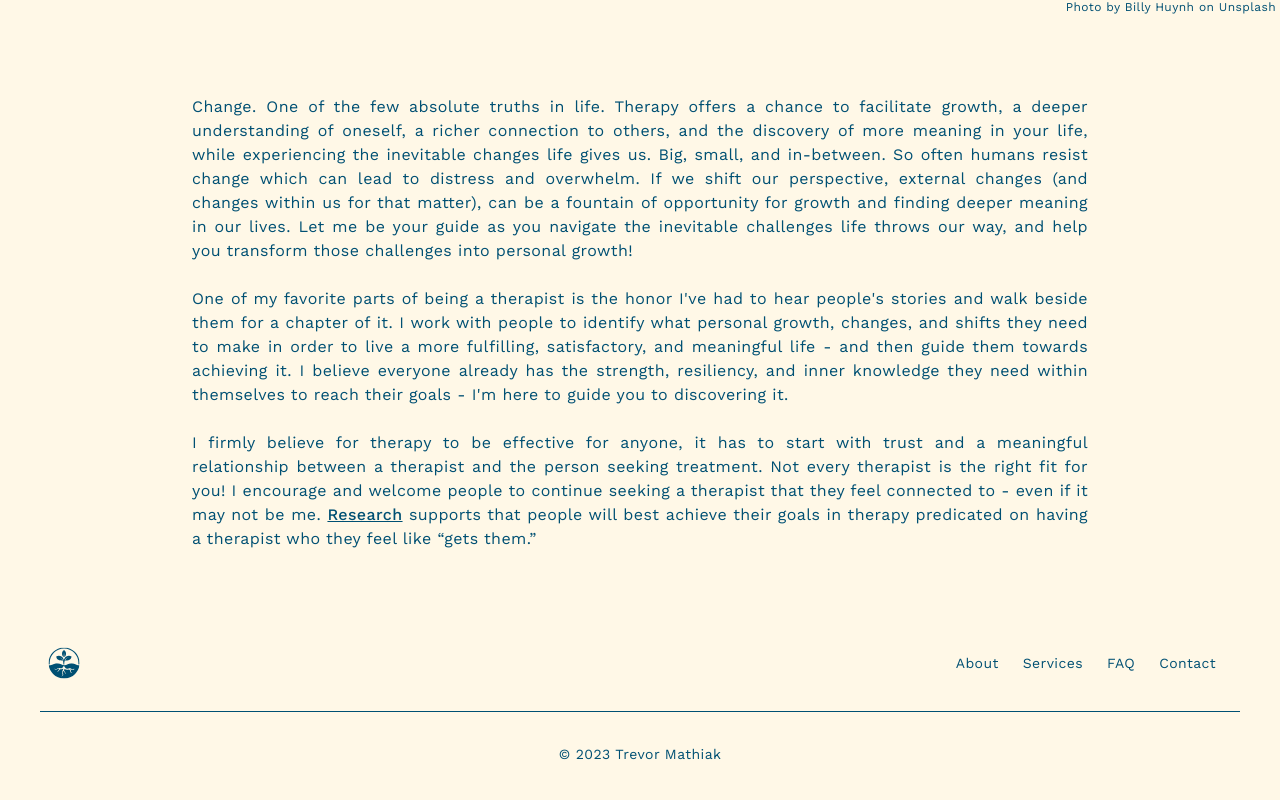
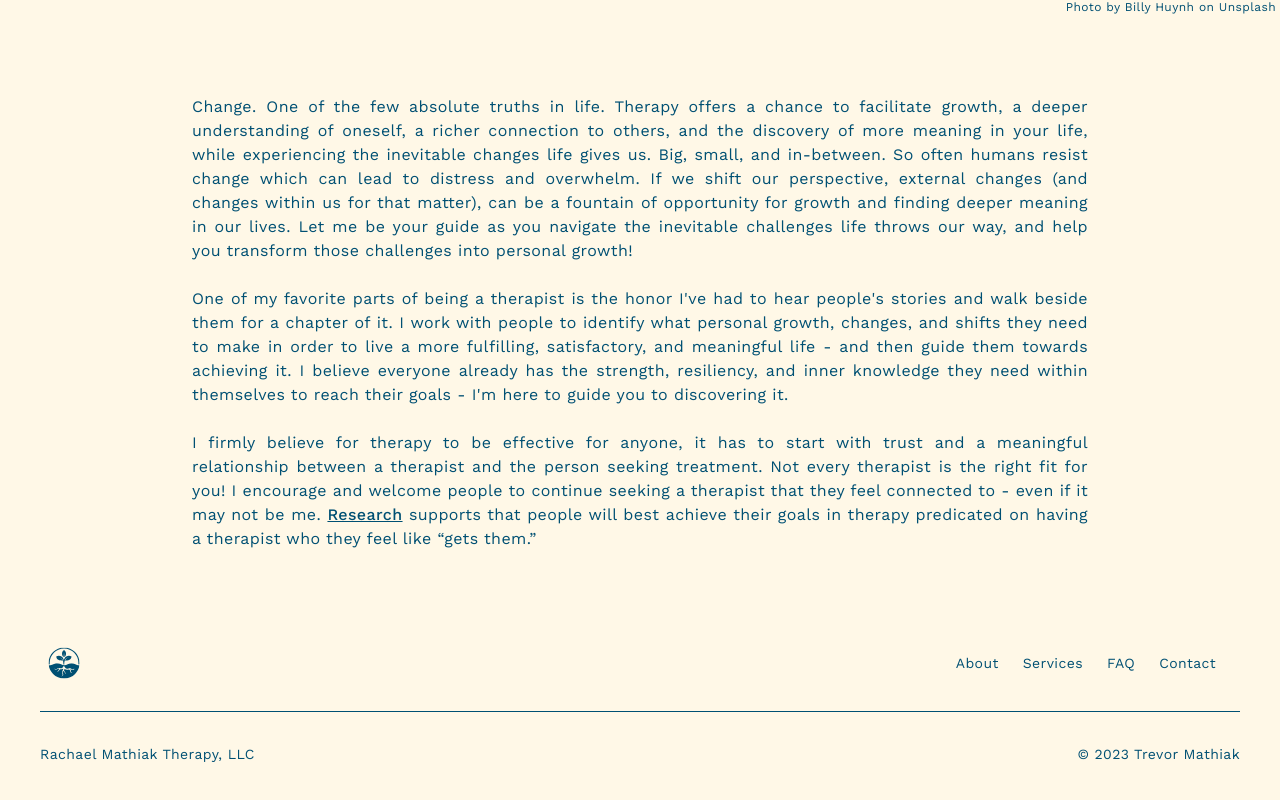
Before and after one commit to trroev/guided-growth-with-rachael, a Next.js app: page / in a window 1280 px wide. Shown: the part 497-1297 px from the top of the page. Built offline with nearby package versions, Linux system fonts and the light colour scheme.

Commit message:
updated footer. changed text style on main. updated contact page

```diff
--- a/components/Footer.tsx
+++ b/components/Footer.tsx
@@ -53,7 +53,9 @@ const Footer = () => (
         </ul>
       </div>
       <hr className="my-6 border-green sm:mx-auto lg:my-8" />
-      <span className="block text-sm sm:text-center">
+      <div className="flex flex-col sm:flex-row justify-between text-sm">
+        <p className="block pb-2">Rachael Mathiak Therapy, LLC</p>
+        <p className="block">
           &copy; 2023{" "}
           <a
             className="hover:underline"
@@ -64,7 +66,8 @@ const Footer = () => (
           >
             Trevor Mathiak
           </a>
-      </span>
+        </p>
+      </div>
     </div>
   </footer>
 );
--- a/components/Main.tsx
+++ b/components/Main.tsx
@@ -16,7 +16,7 @@ const Main = () => {
           </p>
         </div>
       </div>
-      <div className="relative pt-24 px-12 text-center md:text-justify md:px-24 lg:px-48">
+      <div className="relative pt-24 px-12 md:text-justify md:px-24 lg:px-48">
         <p className="text-xs absolute top-0 right-1">
           Photo by{" "}
           <a
--- a/pages/contact.tsx
+++ b/pages/contact.tsx
@@ -25,7 +25,7 @@ const Contact = () => {
       </div>
       <div className="mb-6">
         <div
-          className="flex flex-col justify-center items-center h-96 w-full mx-auto bg-cover bg-no-repeat md:h-80 lg:h-[40rem]"
+          className="flex flex-col justify-center items-center h-96 w-full mx-auto bg-cover bg-no-repeat md:h-[32rem] lg:h-[40rem]"
           style={{ backgroundImage: `url(${imageUrl})` }}
         ></div>
         <div className="relative">
```
Lines whose indentation alone changed are shown as unchanged.
